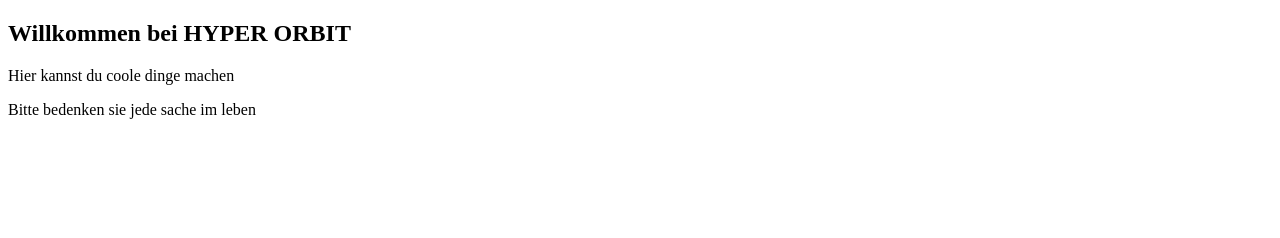
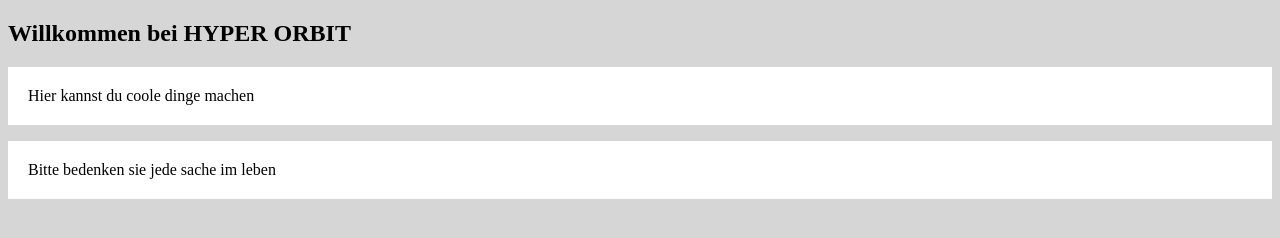
Before and after one commit to fabihorn/Hyperorbit, a plain HTML site: page index.html in a window 1280 px wide. Drawn offline with Linux system fonts and the light colour scheme.

Commit message:
adding colors

```diff
--- a/stylesheet.css
+++ b/stylesheet.css
@@ -1,3 +1,10 @@
 body{
-    background-color:#ffffff;
+    background-color:#D6D6D6;
 }
+p{
+    background-color: white;
+    padding: 20px;
+}
+p:hover{
+    border-color: blue;
+}
```
